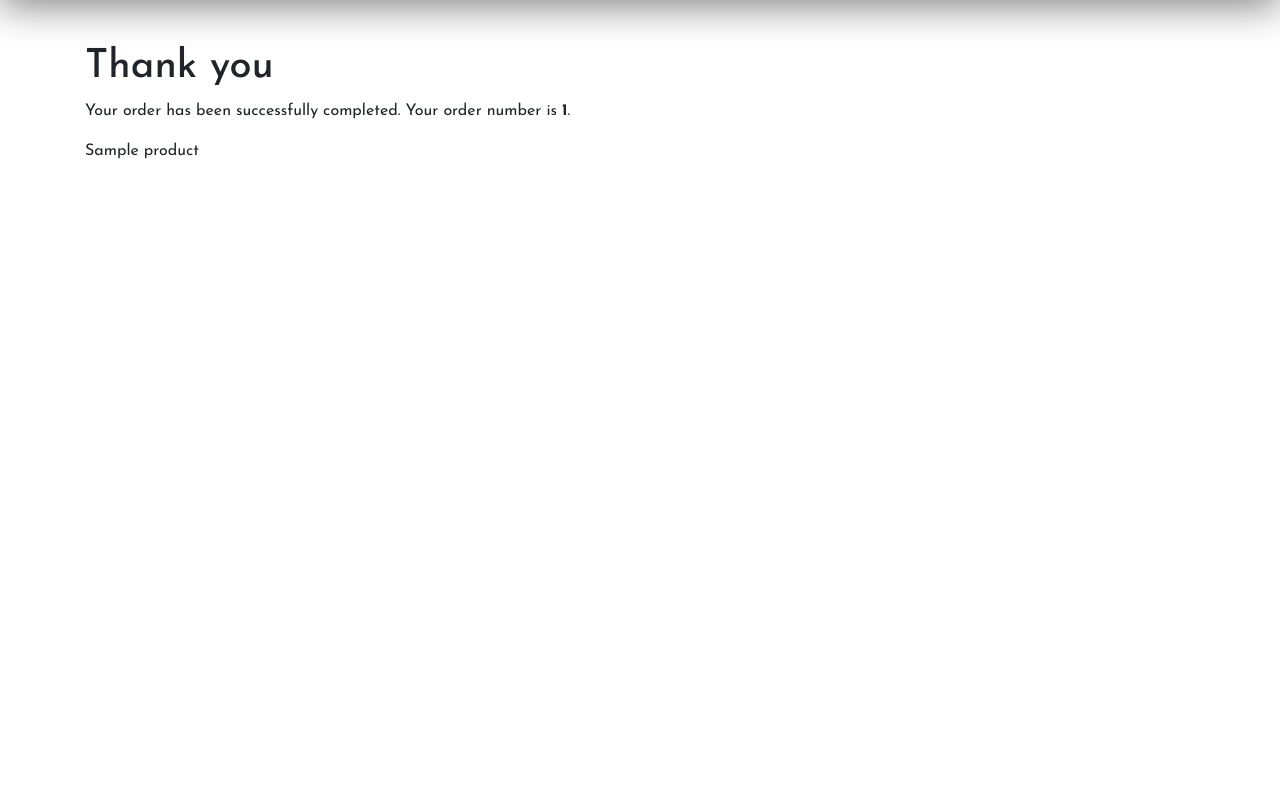
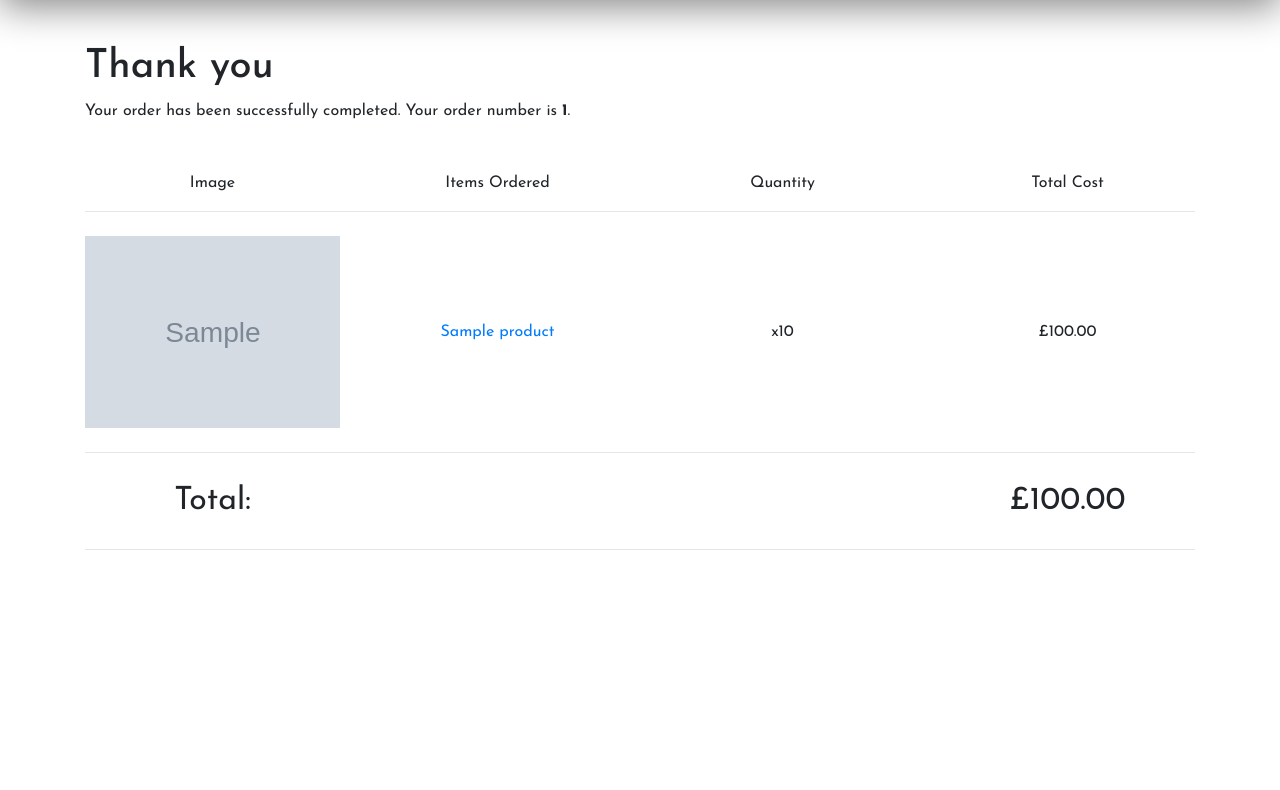
Before and after one commit to Code-Institute-Submissions/fourth-milestone-project-1, a Django app: page /orders/complete/1/ in a window 1280 px wide. Shown: the part 245-1035 px from the top of the page. After the commit the page ends 795 px from the top, so only its background shows below. Run offline with Django 3.2, Linux system fonts and the light colour scheme; tables that the repository leaves empty hold one stand-in row (values such as "Sample post"); grey boxes marked "Sample" are stand-in pictures; some libraries are stand-ins or nearby versions.

Commit message:
Added order summary on order complete page, using code from user orders

```diff
--- a/orders/templates/orders/order_complete.html
+++ b/orders/templates/orders/order_complete.html
@@ -1,11 +1,41 @@
 {% extends "base.html" %}
+{% load static %}
 {% block content %}
 <div class="container mt-5">
     <h1>Thank you</h1>
     <p>Your order has been successfully completed. Your order number is
     <strong>{{ order.id }}</strong>.</p>
-    {% for item in order.items.all %}
-        {{ item.product.name }}
-    {% endfor %}
 </div>
+<div class="container mt-5">
+        <div class="row">
+            <div class="col-md-3 text-center">Image</div>
+            <div class="col-md-3 text-center">Items Ordered</div>
+            <div class="col-md-3 text-center">Quantity</div>
+            <div class="col-md-3 text-center">Total Cost</div>
+        </div>
+        <hr>
+        {% for item in order.items.all %}
+            <div class="row d-flex align-items-center">
+                {% if item.product.image1 %}
+                <div class="col-md-3 py-2">
+                    <img src="{{ item.product.image1.url }}" class="card-img-top img-fluid" alt="...">
+                </div>
+                {% else %}
+                <div class="col-md-3 py-2">
+                    <img src="{% static 'images/noimage.png' %}" class="card-img-top img-fluid" alt="...">
+                </div>
+                {% endif %}
+                <div class="col-md-3 py-2 text-center">
+                    <a href="{% url 'product_details' item.product.id item.product.slug %}" class="profile-link">{{ item.product.name }}</a>
+                </div>
+                <div class="col-md-3 text-center py-2">x{{ item.quantity }}</div>
+                <div class="col-md-3 text-center py-2">£{{ item.get_cost }}</div>
+            </div>
+            <hr>
+        {% endfor %}
+        <div class="row justify-content-between">
+            <div class="col-md-3 text-center py-2 larger-font">Total:</div>
+            <div class="col-md-3 text-center py-2 larger-font">£{{ order.get_total_cost }}</div>
+        </div>
+        <hr>
 {% endblock %}
```
